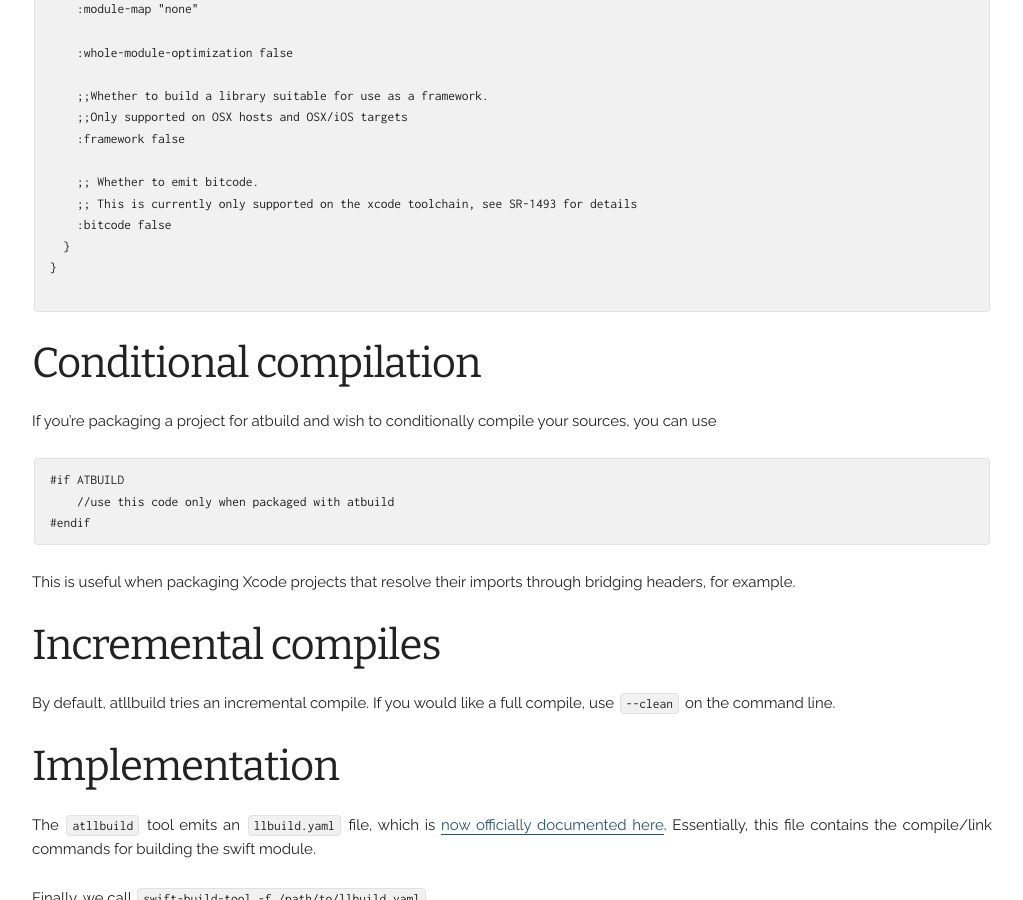
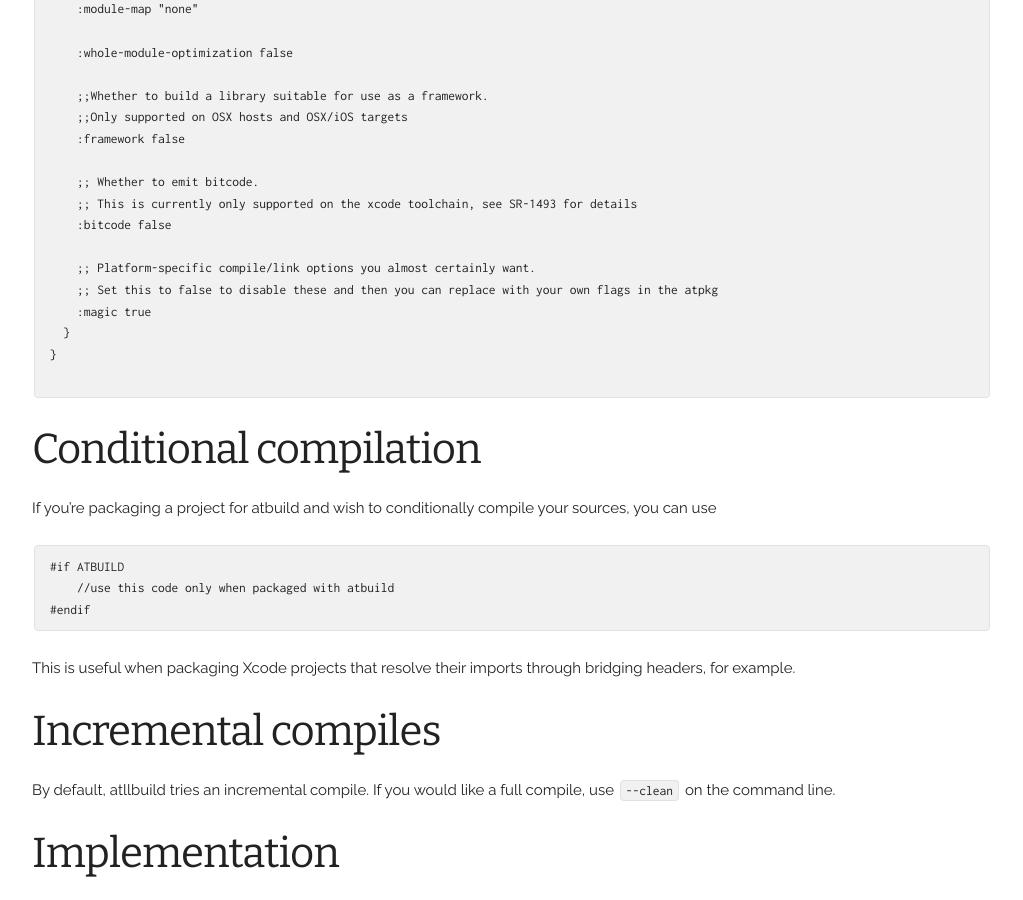
Before and after one commit to AnarchyTools/anarchytools.github.io, a Jekyll site: the page built from docs/atllbuild.md, in a window 1280 px wide and 900 px high, scrolled down 1603 px. Shown: the whole window, without its empty margins (128-1151 px from the left). Built offline with Jekyll 4.4.1, drawn with Linux system fonts in a browser that asks for light colours.

Commit message:
Document magic

```diff
--- a/docs/atllbuild.md
+++ b/docs/atllbuild.md
@@ -83,6 +83,10 @@
     ;; Whether to emit bitcode.
     ;; This is currently only supported on the xcode toolchain, see SR-1493 for details
     :bitcode false
+
+    ;; Platform-specific compile/link options you almost certainly want.
+    ;; Set this to false to disable these and then you can replace with your own flags in the atpkg
+    :magic true
   }
 }
 
```
